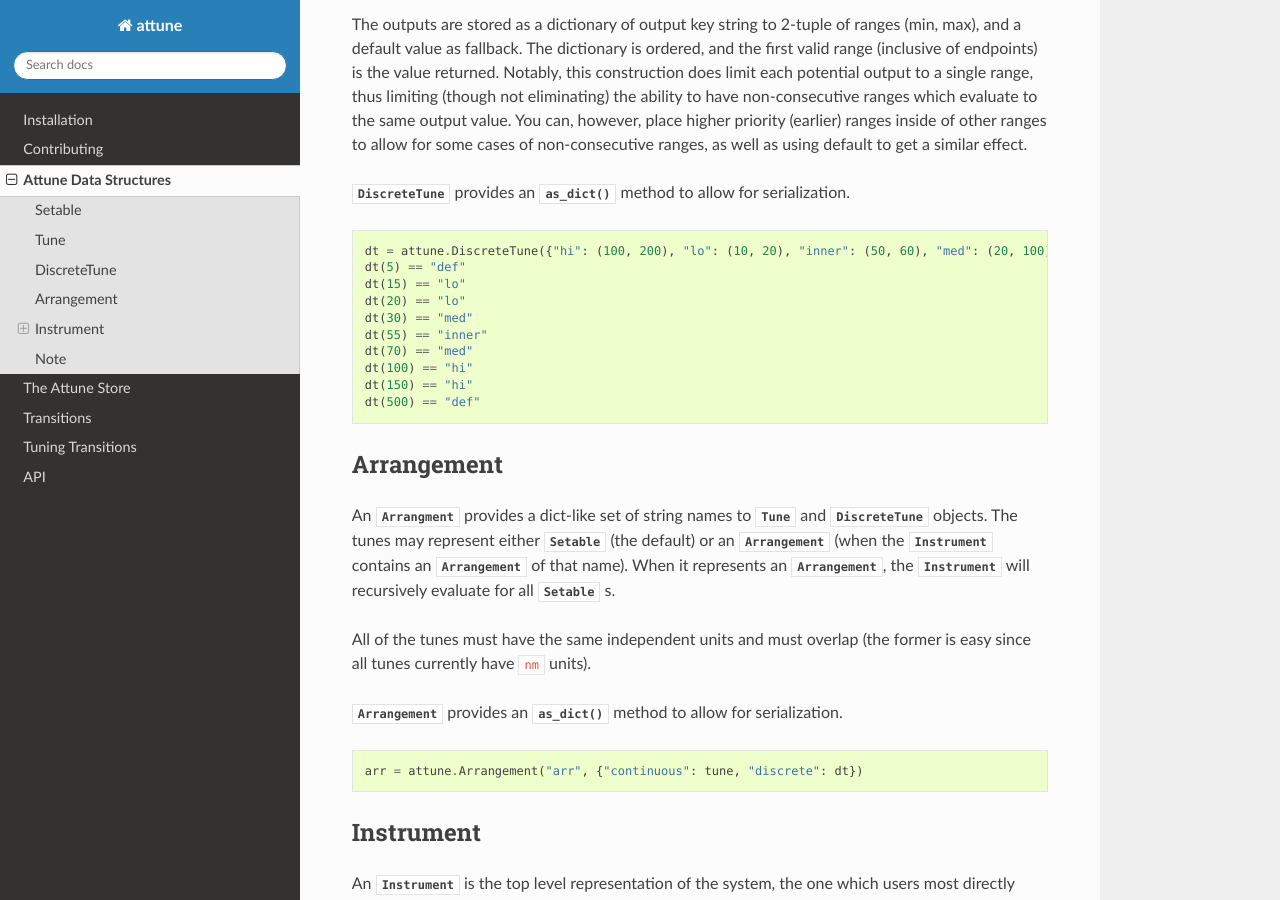
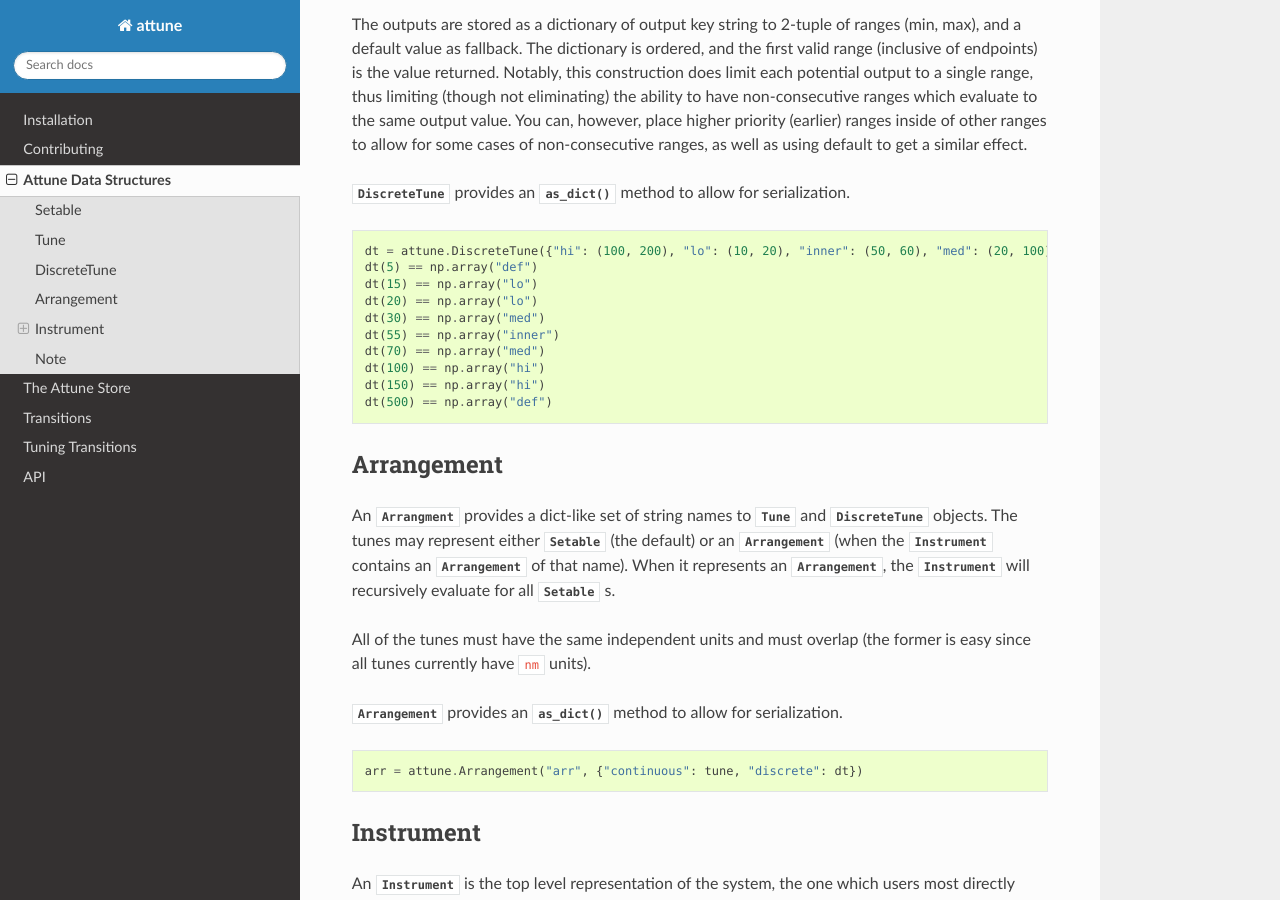
Before and after one commit to wright-group/attune, a Sphinx documentation site: the page built from docs/structure.rst, in a window 1280 px wide and 900 px high, scrolled down 1884 px. Built offline with Sphinx 7.4.7 and the Read the Docs theme 3.1.0, drawn with Linux system fonts in a browser that asks for light colours; pages that are not in the unit, such as notebooks, are missing from menus; the version number could not be read and is left out.

```diff
--- a/docs/structure.rst
+++ b/docs/structure.rst
@@ -78,15 +78,15 @@ You can, however, place higher priority (earlier) ranges inside of other ranges
 .. code-block:: python
 
    dt = attune.DiscreteTune({"hi": (100, 200), "lo": (10, 20), "inner": (50, 60), "med": (20, 100)}, default="def")
-   dt(5) == "def"
-   dt(15) == "lo"
-   dt(20) == "lo"
-   dt(30) == "med"
-   dt(55) == "inner"
-   dt(70) == "med"
-   dt(100) == "hi"
-   dt(150) == "hi"
-   dt(500) == "def"
+   dt(5) == np.array("def")
+   dt(15) == np.array("lo")
+   dt(20) == np.array("lo")
+   dt(30) == np.array("med")
+   dt(55) == np.array("inner")
+   dt(70) == np.array("med")
+   dt(100) == np.array("hi")
+   dt(150) == np.array("hi")
+   dt(500) == np.array("def")
 
 
 
```
Also changed, not shown: CHANGELOG.md (+6 -0 lines), 4 other files.
